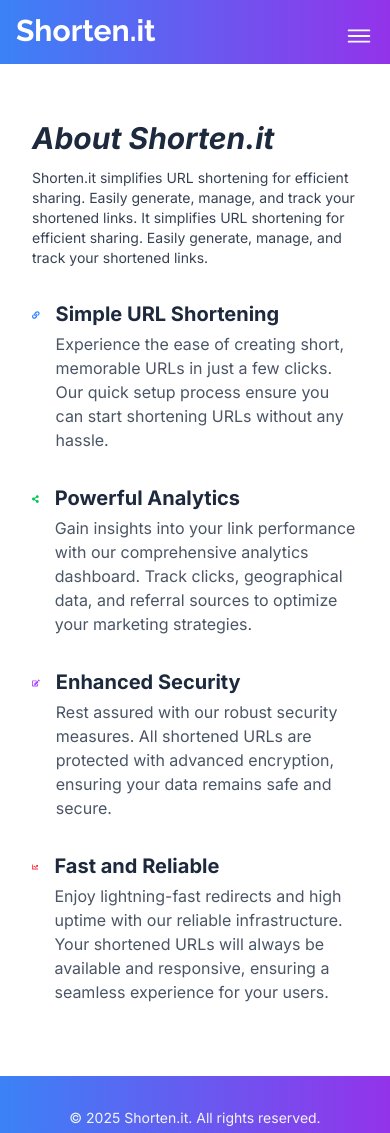
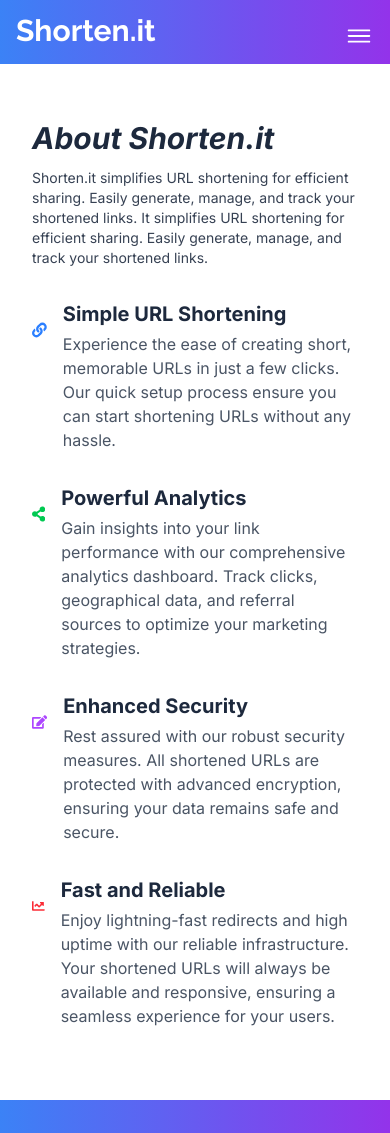
Before and after one commit to arvinbuid/shorten.it, a React (Vite) app: page /about in a window 390 px wide. Shown: the top 1133 px of the page. Built offline with nearby package versions, Linux system fonts and the light colour scheme; no server answers.

Commit message:
fix(about): adjust icon size for mobile responsiveness

```diff
--- a/src/components/About.tsx
+++ b/src/components/About.tsx
@@ -13,7 +13,7 @@
                 </p>
                 <div className="space-y-8 w-full sm:w-[80%] lg:w-[70%] xl:w-[60%]">
                     <div className="flex items-start">
-                        <FaLink className="text-blue-500 text-3xl mr-4" />
+                        <FaLink className="text-blue-500 text-6xl md:text-3xl mr-4" />
                         <div>
                             <h2 className="text-xl sm:text-2xl font-bold text-slate-800 mb-1">
                                 Simple URL Shortening
@@ -25,7 +25,7 @@
                         </div>
                     </div>
                     <div className="flex items-start">
-                        <FaShareAlt className="text-green-500 text-3xl mr-4" />
+                        <FaShareAlt className="text-green-500 text-6xl md:text-3xl mr-4" />
                         <div>
                             <h2 className="text-xl sm:text-2xl font-bold text-slate-800 mb-1">
                                 Powerful Analytics
@@ -38,7 +38,7 @@
                         </div>
                     </div>
                     <div className="flex items-start">
-                        <FaEdit className="text-purple-500 text-3xl mr-4" />
+                        <FaEdit className="text-purple-500 text-6xl md:text-3xl mr-4" />
                         <div>
                             <h2 className="text-xl sm:text-2xl font-bold text-slate-800 mb-1">
                                 Enhanced Security
@@ -51,7 +51,7 @@
                         </div>
                     </div>
                     <div className="flex items-start">
-                        <FaChartLine className="text-red-500 text-3xl mr-4" />
+                        <FaChartLine className="text-red-500 text-6xl md:text-3xl mr-4" />
                         <div>
                             <h2 className="text-xl sm:text-2xl font-bold text-slate-800 mb-1">
                                 Fast and Reliable
```
